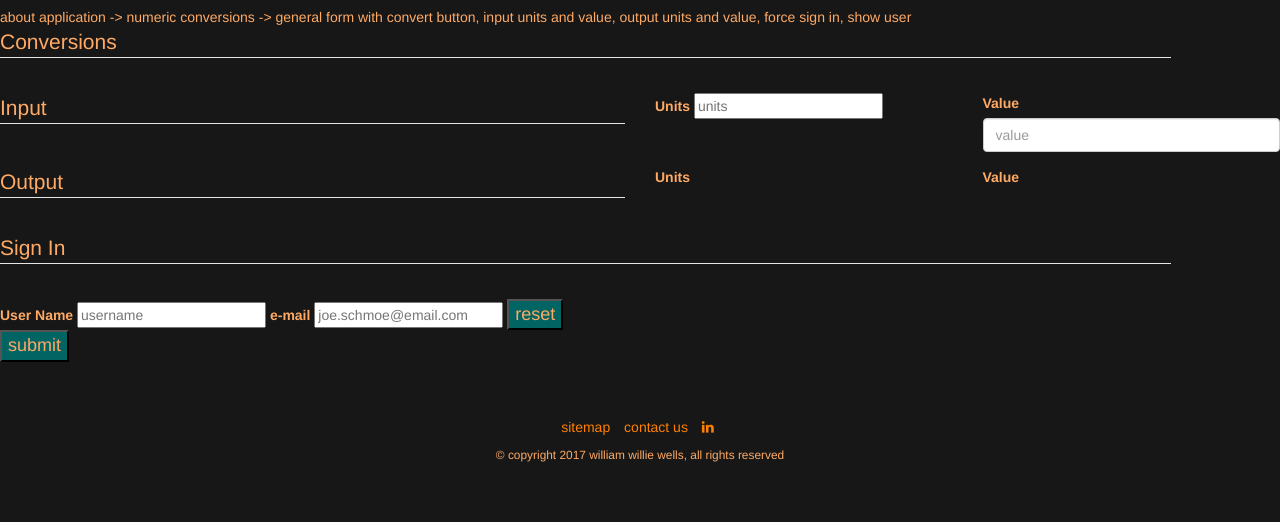
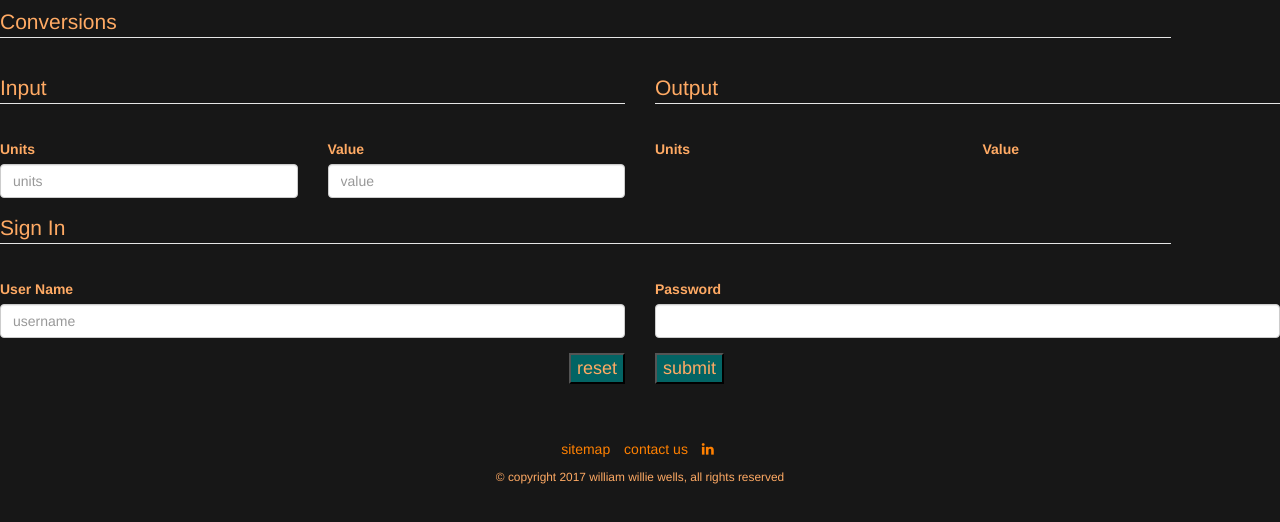
Before and after one commit to wwilliewells/RevatureSeed, a website: page html/conversion.html in a window 1280 px wide. Shown: the part 116-638 px from the top of the page. Drawn offline with nearby package versions, Linux system fonts and the light colour scheme.

Commit message:
updated app page

```diff
--- a/html/conversion.html
+++ b/html/conversion.html
@@ -19,22 +19,22 @@
         </hgroup>
       </header>
       <main>
-        <section>
+        <!--section>
           about application -> numeric conversions -> general form with convert button,
 		      input units and value, output units and value, force sign in, show user
-        </section>
+        </section-->
         <form class="row" action="#" method="post">
           <div class="form-group col-sm-11"><legend>Conversions</legend></div>
           <div class="form-group col-sm-6"><legend>Input</legend></div>
+          <div class="form-group col-sm-6"><legend>Output</legend></div>
           <div class="form-group col-sm-3">
             <label for="units">Units</label>
-            <input type="text" name="units" id="units" placeholder="units" required>
+            <input class="form-control" type="text" name="units" id="units" placeholder="units" required>
           </div>
           <div class="form-group col-sm-3">
             <label for="value">Value</label>
             <input class="form-control" type="text" name="value" id="value" placeholder="value" required>
           </div>
-          <div class="form-group col-sm-6"><legend>Output</legend></div>
           <div class="form-group col-sm-3">
             <label for="units">Units</label>
             <!--input type="text" name="units" id="units" placeholder="units" required-->
@@ -46,11 +46,18 @@
           <div class="form-group col-sm-11"><legend>Sign In</legend></div>
           <div class="form-group col-sm-6">
             <label for="userName">User Name</label>
-            <input type="text" name="username" id="userName" placeholder="username">
-            <label for="email">e-mail</label>
-            <input type="text" name="email" id="email" placeholder="joe.schmoe@email.com">
+            <input class="form-control"type="text" name="username" id="userName" placeholder="username">
+          </div>
+          <div class="form-group col-sm-6">
+            <label for="password">Password</label> <!--type password?-->
+            <input class="form-control" type="text" name="password" id="password" placeholder="" required>
+          </div>
+          <div class="form-group col-sm-6 text-right">
             <button type="reset">reset</button>
+          </div>
+          <div class="form-group col-sm-6">
             <button id="s" type="submit">submit</button>
+          </div>
           </fieldset>
         </form>
       </main>
```
